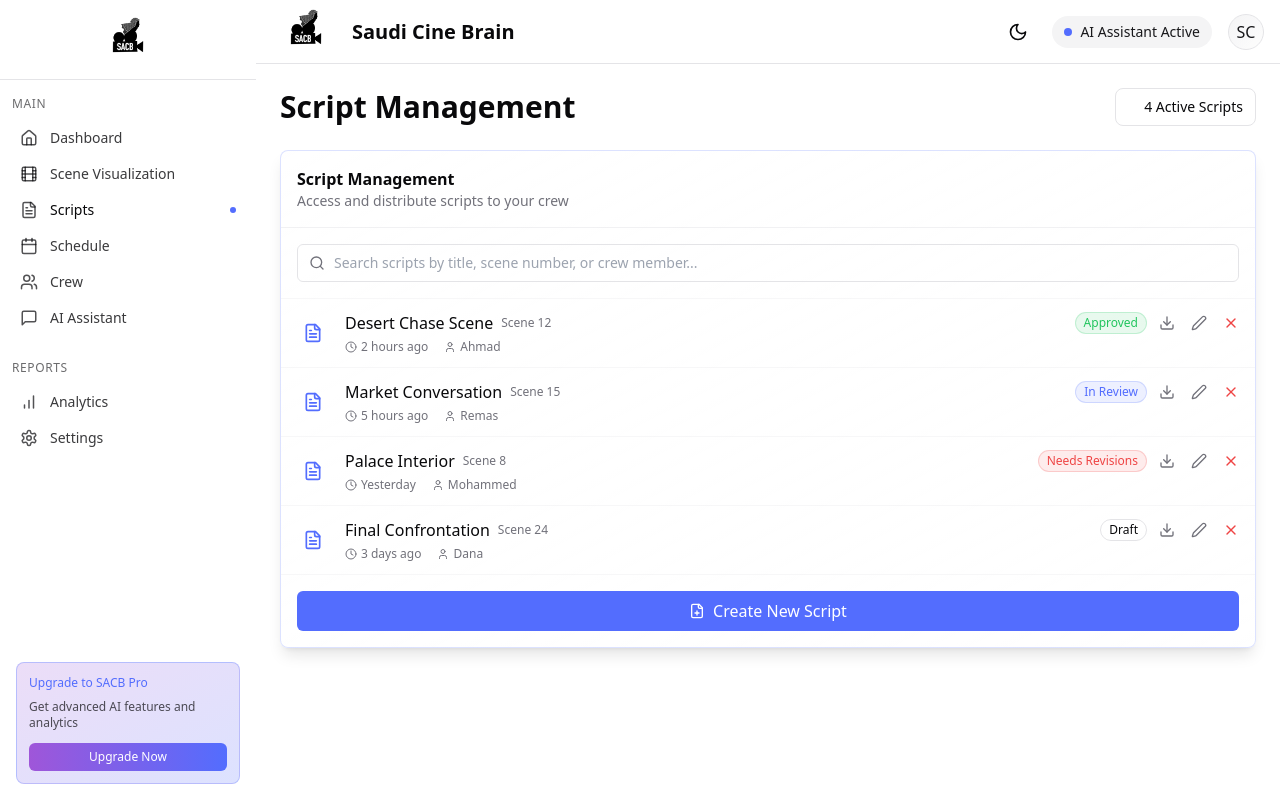
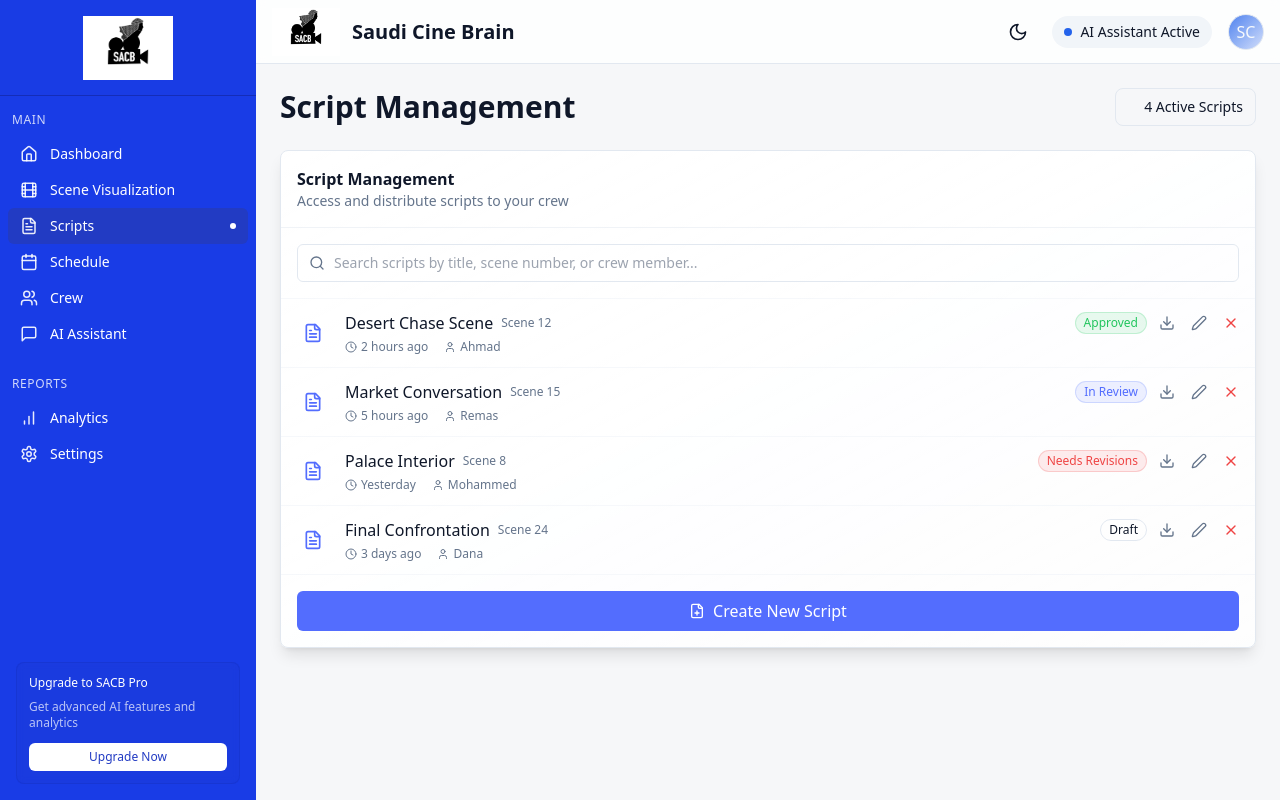
Before and after one commit to Shamas-Ur-Rehman/saudi-cine-vision-ai, a React (Vite) app: page /scripts in a window 1280 px wide. Built offline with nearby package versions, Linux system fonts and the light colour scheme.

Commit message:
Fix: Theme and dark/light mode issues
Implement theme consistency and resolve dark/light mode functionality.

```diff
--- a/src/components/Layout/AppLayout.tsx
+++ b/src/components/Layout/AppLayout.tsx
@@ -1,5 +1,5 @@
 
-import React, { useState } from 'react';
+import React, { useState, useEffect } from 'react';
 import Sidebar from '../Navigation/Sidebar';
 import { Menu, X, Moon, Sun } from 'lucide-react';
 import { useTheme } from 'next-themes';
@@ -10,7 +10,17 @@ interface AppLayoutProps {
 
 const AppLayout = ({ children }: AppLayoutProps) => {
   const [isSidebarOpen, setIsSidebarOpen] = useState(false);
+  const [mounted, setMounted] = useState(false);
   const { theme, setTheme } = useTheme();
+
+  // This useEffect ensures hydration is complete before rendering theme toggle
+  useEffect(() => {
+    setMounted(true);
+  }, []);
+
+  const toggleTheme = () => {
+    setTheme(theme === 'dark' ? 'light' : 'dark');
+  };
 
   return (
     <div className="flex h-screen overflow-hidden bg-background">
@@ -56,20 +66,22 @@ const AppLayout = ({ children }: AppLayoutProps) => {
           </div>
 
           <div className="flex items-center gap-4">
+            {mounted && (
               <button
-              onClick={() => setTheme(theme === 'dark' ? 'light' : 'dark')}
+                onClick={toggleTheme}
                 className="p-2 rounded-full hover:bg-accent transition-colors"
                 aria-label="Toggle theme"
               >
                 {theme === 'dark' ? <Sun size={20} /> : <Moon size={20} />}
               </button>
+            )}
 
             <div className="hidden md:flex items-center gap-2 text-sm px-3 py-1.5 rounded-full bg-accent text-accent-foreground">
-              <span className="h-2 w-2 rounded-full bg-cinema-highlight"></span>
+              <span className="h-2 w-2 rounded-full bg-primary"></span>
               AI Assistant Active
             </div>
 
-            <div className="h-9 w-9 rounded-full bg-gradient-to-br from-accent to-accent/20 border border-border flex items-center justify-center text-accent-foreground font-medium">
+            <div className="h-9 w-9 rounded-full bg-gradient-to-br from-primary/80 to-primary/20 border border-border flex items-center justify-center text-primary-foreground font-medium">
               SC
             </div>
           </div>
--- a/src/components/Navigation/Sidebar.tsx
+++ b/src/components/Navigation/Sidebar.tsx
@@ -9,12 +9,12 @@ const Sidebar = () => {
   return (
     <div className="h-full flex flex-col bg-sidebar text-sidebar-foreground">
       {/* Logo Section - Made bigger */}
-      <div className="flex items-center justify-center h-20 border-b border-sidebar-border bg-sidebar-accent/5">
+      <div className="flex items-center justify-center h-24 border-b border-sidebar-border bg-sidebar-accent/5">
         <Link to="/" className="flex items-center gap-3 px-3">
           <img
             src="/lovable-uploads/4ee004ca-ef74-4593-9461-0696910937a6.png"
             alt="SACB Logo"
-            className="h-12 w-auto transition-transform"
+            className="h-16 w-auto"
           />
         </Link>
       </div>
@@ -22,7 +22,7 @@ const Sidebar = () => {
       {/* Navigation Links */}
       <nav className="flex-1 py-4 overflow-y-auto scrollbar-none">
         <div className="px-3 pb-2">
-          <h3 className="text-xs font-medium text-sidebar-foreground/60 tracking-wider uppercase">
+          <h3 className="text-xs font-medium text-sidebar-foreground/80 tracking-wider uppercase">
             Main
           </h3>
         </div>
@@ -35,7 +35,7 @@ const Sidebar = () => {
         <NavItem to="/ai-assistant" icon={<MessageSquare size={18} />} label="AI Assistant" active={location.pathname === '/ai-assistant'} />
 
         <div className="px-3 py-2 mt-4">
-          <h3 className="text-xs font-medium text-sidebar-foreground/60 tracking-wider uppercase">
+          <h3 className="text-xs font-medium text-sidebar-foreground/80 tracking-wider uppercase">
             Reports
           </h3>
         </div>
@@ -46,12 +46,12 @@ const Sidebar = () => {
 
       {/* Pro Feature Teaser */}
       <div className="p-4">
-        <div className="p-3 rounded-lg bg-gradient-to-br from-cinema-purple/20 to-cinema-highlight/20 backdrop-blur-sm border border-cinema-highlight/30">
-          <p className="text-xs font-medium mb-2 text-cinema-highlight">Upgrade to SACB Pro</p>
+        <div className="p-3 rounded-lg bg-sidebar-accent/20 backdrop-blur-sm border border-sidebar-border/30">
+          <p className="text-xs font-medium mb-2 text-white">Upgrade to SACB Pro</p>
           <p className="text-xs text-sidebar-foreground/70 mb-3">
             Get advanced AI features and analytics
           </p>
-          <button className="w-full px-3 py-1.5 text-xs font-medium rounded-md bg-gradient-to-r from-cinema-purple to-cinema-highlight hover:from-cinema-purple/90 hover:to-cinema-highlight/90 text-white transition-all duration-300 transform hover:scale-[1.02]">
+          <button className="w-full px-3 py-1.5 text-xs font-medium rounded-md bg-white text-sidebar-accent hover:bg-white/90 transition-all duration-300 transform hover:scale-[1.02]">
             Upgrade Now
           </button>
         </div>
@@ -73,14 +73,14 @@ const NavItem = ({ to, icon, label, active }: NavItemProps) => {
       to={to}
       className={`flex items-center gap-3 px-3 py-2 mx-2 rounded-md transition-colors ${
         active
-          ? 'bg-sidebar-accent text-sidebar-accent-foreground'
-          : 'text-sidebar-foreground/80 hover:text-sidebar-foreground hover:bg-sidebar-accent/50'
+          ? 'bg-sidebar-accent text-sidebar-accent-foreground font-medium'
+          : 'text-sidebar-foreground hover:text-sidebar-foreground hover:bg-sidebar-accent/50'
       }`}
     >
-      <span className="text-sidebar-foreground/70">{icon}</span>
-      <span className="text-sm font-medium">{label}</span>
+      <span className="text-sidebar-foreground/90">{icon}</span>
+      <span className="text-sm">{label}</span>
       {active && (
-        <span className="ml-auto h-1.5 w-1.5 rounded-full bg-cinema-highlight"></span>
+        <span className="ml-auto h-1.5 w-1.5 rounded-full bg-white"></span>
       )}
     </Link>
   );
--- a/src/index.css
+++ b/src/index.css
@@ -1,3 +1,4 @@
+
 @import url('https://fonts.googleapis.com/css2?family=Inter:wght@300;400;500;600;700&family=Montserrat:wght@400;500;600;700&display=swap');
 
 @tailwind base;
@@ -6,55 +7,63 @@
 
 @layer base {
   :root {
-    --background: 0 0% 100%;
-    --foreground: 240 10% 3.9%;
+    --background: 220 20% 97%;
+    --foreground: 222 47% 11%;
     --card: 0 0% 100%;
-    --card-foreground: 240 10% 3.9%;
+    --card-foreground: 222 47% 11%;
     --popover: 0 0% 100%;
-    --popover-foreground: 240 10% 3.9%;
-    --primary: 240 5.9% 10%;
-    --primary-foreground: 0 0% 98%;
-    --secondary: 240 4.8% 95.9%;
-    --secondary-foreground: 240 5.9% 10%;
-    --muted: 240 4.8% 95.9%;
-    --muted-foreground: 240 3.8% 46.1%;
-    --accent: 240 4.8% 95.9%;
-    --accent-foreground: 240 5.9% 10%;
+    --popover-foreground: 222 47% 11%;
+    --primary: 221 83% 53%;
+    --primary-foreground: 210 40% 98%;
+    --secondary: 210 40% 96.1%;
+    --secondary-foreground: 222 47% 11%;
+    --muted: 210 40% 96.1%;
+    --muted-foreground: 215.4 16.3% 46.9%;
+    --accent: 210 40% 96.1%;
+    --accent-foreground: 222 47% 11%;
     --destructive: 0 84.2% 60.2%;
-    --destructive-foreground: 0 0% 98%;
-    --border: 240 5.9% 90%;
-    --input: 240 5.9% 90%;
-    --ring: 240 5% 64.9%;
-    --sidebar-background: 0 0% 100%;
-    --sidebar-foreground: 240 10% 3.9%;
-    --sidebar-border: 240 5.9% 90%;
-    --sidebar-ring: 240 5% 64.9%;
+    --destructive-foreground: 210 40% 98%;
+    --border: 214.3 31.8% 91.4%;
+    --input: 214.3 31.8% 91.4%;
+    --ring: 221 83% 53%;
+
+    /* Sidebar specific colors - blue theme from the image */
+    --sidebar-background: 230 80% 50%;
+    --sidebar-foreground: 0 0% 100%;
+    --sidebar-border: 231 80% 40%;
+    --sidebar-ring: 227 70% 85%;
+    --sidebar-accent: 231 70% 45%;
+    --sidebar-accent-foreground: 0 0% 100%;
   }
 
   .dark {
-    --background: 240 10% 3.9%;
-    --foreground: 0 0% 98%;
-    --card: 240 10% 3.9%;
-    --card-foreground: 0 0% 98%;
-    --popover: 240 10% 3.9%;
-    --popover-foreground: 0 0% 98%;
-    --primary: 0 0% 98%;
-    --primary-foreground: 240 5.9% 10%;
-    --secondary: 240 3.7% 15.9%;
-    --secondary-foreground: 0 0% 98%;
-    --muted: 240 3.7% 15.9%;
-    --muted-foreground: 240 5% 64.9%;
-    --accent: 240 3.7% 15.9%;
-    --accent-foreground: 0 0% 98%;
+    --background: 222 47% 11%;
+    --foreground: 210 40% 98%;
+    --card: 222 47% 11%;
+    --card-foreground: 210 40% 98%;
+    --popover: 222 47% 11%;
+    --popover-foreground: 210 40% 98%;
+    --primary: 217.2 91.2% 59.8%;
+    --primary-foreground: 222 47% 11%;
+    --secondary: 217.2 32.6% 17.5%;
+    --secondary-foreground: 210 40% 98%;
+    --muted: 217.2 32.6% 17.5%;
+    --muted-foreground: 215 20.2% 65.1%;
+    --accent: 217.2 32.6% 17.5%;
+    --accent-foreground: 210 40% 98%;
     --destructive: 0 62.8% 30.6%;
-    --destructive-foreground: 0 0% 98%;
-    --border: 240 3.7% 15.9%;
-    --input: 240 3.7% 15.9%;
-    --ring: 240 4.9% 83.9%;
-    --sidebar-background: 240 10% 3.9%;
-    --sidebar-foreground: 0 0% 98%;
-    --sidebar-border: 240 3.7% 15.9%;
-    --sidebar-ring: 240 4.9% 83.9%;
+    --destructive-foreground: 210 40% 98%;
+    --border: 217.2 32.6% 17.5%;
+    --input: 217.2 32.6% 17.5%;
+    --ring: 224.3 76.3% 48%;
+
+    /* Sidebar in dark mode - keep same blue theme */
+    --sidebar-background: 230 80% 50%;
+    --sidebar-foreground: 0 0% 100%;
+    --sidebar-border: 231 80% 40%;
+    --sidebar-ring: 227 70% 85%;
+    --sidebar-accent: 231 70% 45%;
+    --sidebar-accent-foreground: 0 0% 100%;
   }
 }
 
@@ -69,57 +78,27 @@
 
 @layer components {
   .cinema-card {
-    @apply bg-gradient-to-br from-card to-card/80 backdrop-blur-sm border border-cinema-highlight/20 rounded-lg shadow-lg transition-all duration-300 hover:shadow-xl hover:scale-[1.01] animate-fade-in hover:border-cinema-highlight/40;
-  }
-
-  .cinema-glow {
-    @apply shadow-[0_0_15px_rgba(181,126,220,0.5)] border border-cinema-highlight/30 animate-pulse-glow;
+    @apply bg-gradient-to-br from-card to-card/80 backdrop-blur-sm border border-border rounded-lg shadow-lg transition-all duration-300 hover:shadow-xl hover:scale-[1.01] animate-fade-in hover:border-primary/40;
   }
 
   .cinema-text-gradient {
-    @apply bg-gradient-to-r from-cinema-highlight via-cinema-purple to-cinema-mauve bg-clip-text text-transparent;
+    @apply bg-gradient-to-r from-primary via-primary to-primary bg-clip-text text-transparent;
   }
 
   .glass-effect {
-    @apply backdrop-blur-md bg-white/10 border border-cinema-highlight/20;
+    @apply backdrop-blur-md bg-white/10 border border-white/20;
   }
 
   .feature-card {
-    @apply p-6 rounded-xl bg-gradient-to-br from-card to-cinema-highlight/5 border border-cinema-highlight/20 transition-all duration-300 hover:shadow-lg hover:scale-[1.02] hover:border-cinema-highlight/50;
+    @apply p-6 rounded-xl bg-gradient-to-br from-card to-primary/5 border border-primary/20 transition-all duration-300 hover:shadow-lg hover:scale-[1.02] hover:border-primary/50;
+  }
+
+  .ticket-button {
+    @apply bg-cinema-ticket-blue text-white px-4 py-2 rounded-md hover:bg-cinema-ticket-blue/90 transition-colors;
   }
 }
 
 /* Animations */
-@keyframes float {
-  0% { transform: translateY(0px); }
-  50% { transform: translateY(-10px); }
-  100% { transform: translateY(0px); }
-}
-
-.animate-float {
-  animation: float 3s ease-in-out infinite;
-}
-
-@keyframes pulse {
-  0%, 100% {
-    opacity: 1;
-  }
-  50% {
-    opacity: 0.7;
-  }
-}
-
-@keyframes glow {
-  0%, 100% {
-    box-shadow: 0 0 5px rgba(56, 189, 248, 0.5);
-    border-color: rgba(56, 189, 248, 0.3);
-  }
-  50% {
-    box-shadow: 0 0 20px rgba(56, 189, 248, 0.8);
-    border-color: rgba(56, 189, 248, 0.6);
-  }
-}
-
 @keyframes slideIn {
   0% {
     transform: translateX(-100%);
@@ -140,12 +119,9 @@
   }
 }
 
-.animate-pulse-slow {
-    animation: pulse 3s infinite;
-}
-
-.animate-glow {
-    animation: glow 2s infinite ease-in-out;
+@keyframes slideUp {
+  0% { transform: translateY(20px); opacity: 0; }
+  100% { transform: translateY(0); opacity: 1; }
 }
 
 .animate-slide-in {
@@ -156,36 +132,6 @@
     animation: fadeIn 0.5s ease-out;
 }
 
-@keyframes float {
-  0% { transform: translateY(0px); }
-  50% { transform: translateY(-10px); }
-  100% { transform: translateY(0px); }
-}
-
-@keyframes pulseGlow {
-  0%, 100% {
-    opacity: 1;
-    box-shadow: 0 0 20px rgba(181, 126, 220, 0.6);
-  }
-  50% {
-    opacity: 0.8;
-    box-shadow: 0 0 30px rgba(181, 126, 220, 0.8);
-  }
-}
-
-@keyframes slideUp {
-  0% { transform: translateY(20px); opacity: 0; }
-  100% { transform: translateY(0); opacity: 1; }
-}
-
-.animate-float-slow {
-  animation: float 6s ease-in-out infinite;
-}
-
-.animate-pulse-glow {
-  animation: pulseGlow 2s cubic-bezier(0.4, 0, 0.6, 1) infinite;
-}
-
 .animate-slide-up {
   animation: slideUp 0.5s ease-out;
 }
--- a/tailwind.config.ts
+++ b/tailwind.config.ts
@@ -1,3 +1,4 @@
+
 import type { Config } from "tailwindcss";
 
 export default {
@@ -29,6 +30,8 @@ export default {
           foreground: "hsl(var(--sidebar-foreground))",
           border: "hsl(var(--sidebar-border))",
           ring: "hsl(var(--sidebar-ring))",
+          accent: "hsl(var(--sidebar-accent))",
+          "accent-foreground": "hsl(var(--sidebar-accent-foreground))",
         },
         primary: {
           DEFAULT: "hsl(var(--primary))",
@@ -66,18 +69,14 @@ export default {
           "purple": "#9F56D9",
           "rose": "#F43F5E",
           "emerald": "#10B981",
+          "ticket-blue": "#4C64ED",
         }
       },
       animation: {
         "accordion-down": "accordion-down 0.2s ease-out",
         "accordion-up": "accordion-up 0.2s ease-out",
-        "float": "float 3s ease-in-out infinite",
-        "pulse-slow": "pulse 3s infinite",
-        "glow": "glow 2s infinite ease-in-out",
         "slide-in": "slideIn 0.5s ease-out",
         "fade-in": "fadeIn 0.5s ease-out",
-        "float-slow": "float 6s ease-in-out infinite",
-        "pulse-glow": "pulseGlow 2s cubic-bezier(0.4, 0, 0.6, 1) infinite",
         "slide-up": "slideUp 0.5s ease-out",
       },
       keyframes: {
@@ -97,20 +96,6 @@ export default {
             height: '0'
           }
         },
-        float: {
-          "0%, 100%": { transform: "translateY(0)" },
-          "50%": { transform: "translateY(-10px)" },
-        },
-        glow: {
-          "0%, 100%": {
-            boxShadow: "0 0 5px rgba(56, 189, 248, 0.5)",
-            borderColor: "rgba(56, 189, 248, 0.3)",
-          },
-          "50%": {
-            boxShadow: "0 0 20px rgba(56, 189, 248, 0.8)",
-            borderColor: "rgba(56, 189, 248, 0.6)",
-          },
-        },
         slideIn: {
           "0%": { transform: "translateX(-100%)", opacity: "0" },
           "100%": { transform: "translateX(0)", opacity: "1" },
@@ -118,16 +103,6 @@ export default {
         fadeIn: {
           "0%": { opacity: "0" },
           "100%": { opacity: "1" },
-        },
-        pulseGlow: {
-          '0%, 100%': {
-            opacity: '1',
-            boxShadow: '0 0 20px rgba(181, 126, 220, 0.6)'
-          },
-          '50%': {
-            opacity: '0.8',
-            boxShadow: '0 0 30px rgba(181, 126, 220, 0.8)'
-          }
         },
         slideUp: {
           '0%': { transform: 'translateY(20px)', opacity: '0' },
```
Lines whose indentation alone changed are shown as unchanged.
